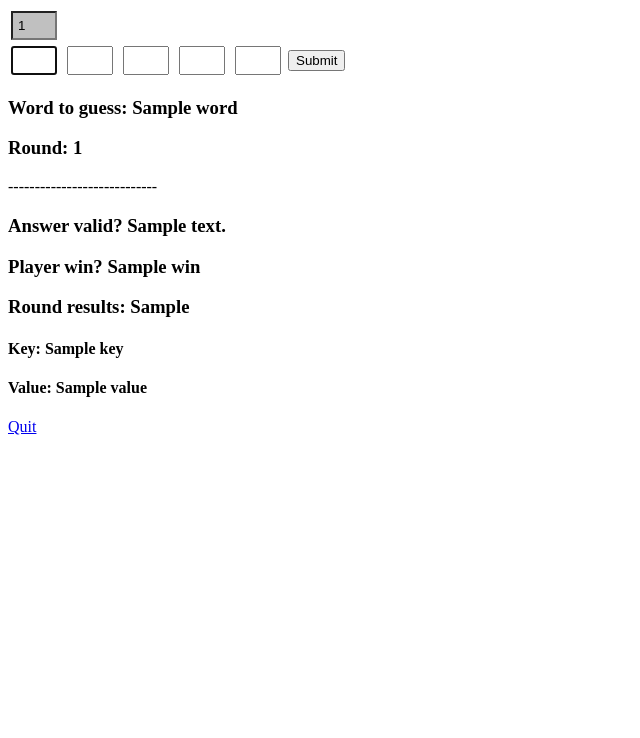
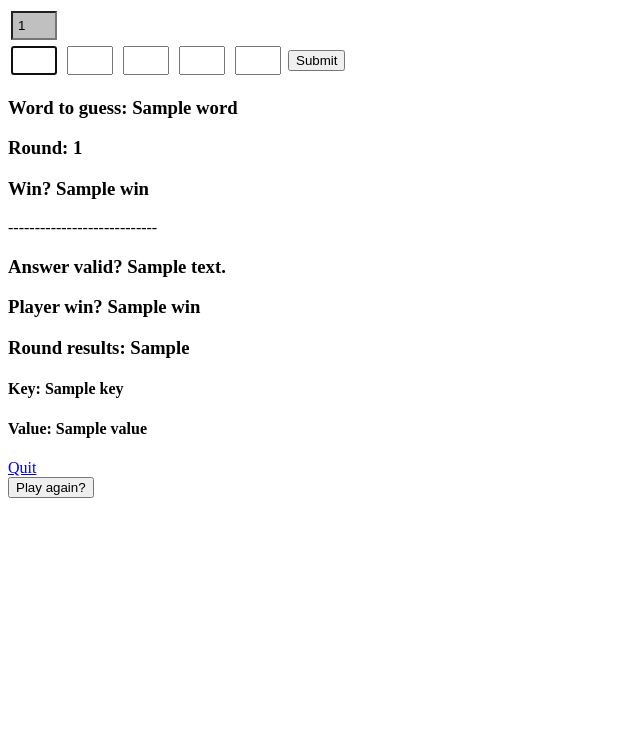
Before and after one commit to C-Undritz/Word-Spiel, a Flask app: template templates/game_screen.html in a window 1280 px wide. Shown: the top 738 px of the page, without its empty margins (0-640 px from the left). Run offline with Flask 2, Linux system fonts and the light colour scheme; the template is opened without the code that fills it: most values are stand-ins (such as "Sample title", 1, 10 or a date in 2020).

Commit message:
Added 'play again' button

```diff
--- a/templates/game_screen.html
+++ b/templates/game_screen.html
@@ -36,6 +36,7 @@
     {% if game.round_count > 0 %}
     <h3>Word to guess: {{ game.word }}</h3>
     <h3>Round: {{ game.round_count }}</h3>
+    <h3>Win? {{ game.win }}</h3>
     <hs>----------------------------</hs>
     {% for item in game.game_results %}
     <h3>Answer valid? {{ item.answer_valid }}</h3>
@@ -53,6 +54,10 @@
     Quit
 </a>
 
+<form action="{{ url_for('play_again') }}" method="post">
+    <button type="submit">Play again?</button>
+</form>
+
 {% endblock %}
 {% block scripts %}
 
```
